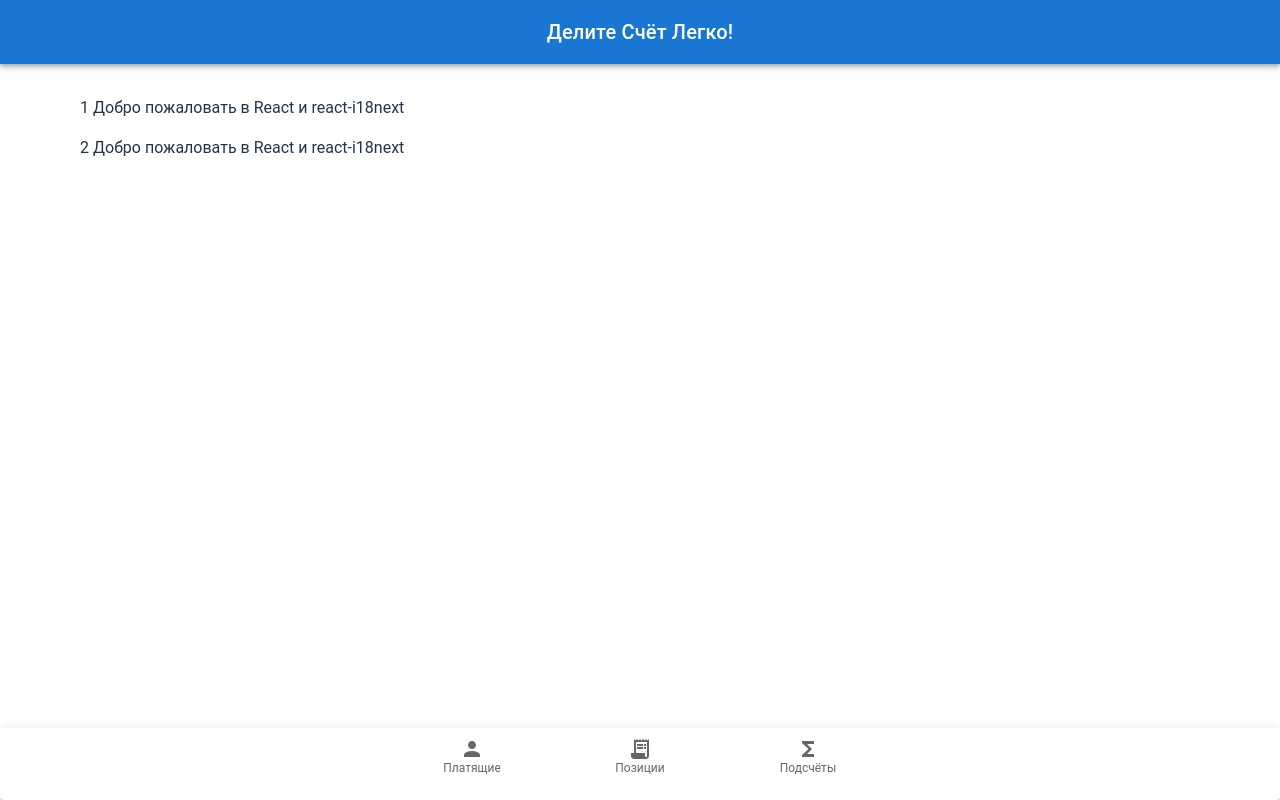
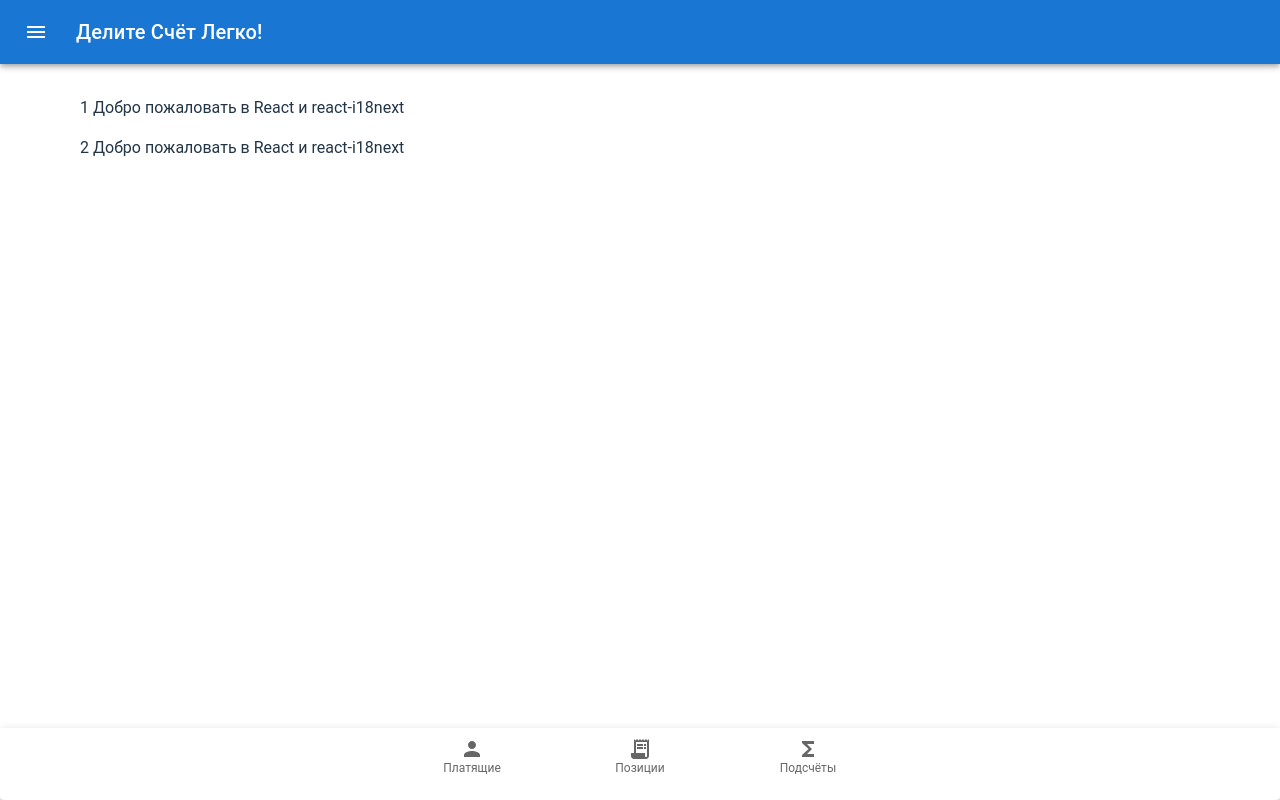
Before and after one commit to YuliyaMinsk/split-bill-easy, a React (Vite) app: page / in a window 1280 px wide. Built offline with nearby package versions, Linux system fonts and the light colour scheme; no server answers.

Commit message:
SBE-3: add button to header

```diff
--- a/src/shared/ui/header/index.tsx
+++ b/src/shared/ui/header/index.tsx
@@ -1,4 +1,5 @@
-import { AppBar, Toolbar, Typography } from '@mui/material';
+import { AppBar, IconButton, Toolbar, Typography } from '@mui/material';
+import { Menu } from '@mui/icons-material';
 import { useTranslation } from 'react-i18next';
 
 type HeaderProps = {
@@ -10,7 +11,10 @@ const Header = ({ text }: HeaderProps): JSX.Element => {
 
   return (
     <AppBar position="sticky">
-      <Toolbar sx={{ justifyContent: 'center' }}>
+      <Toolbar>
+        <IconButton size="large" edge="start" color="inherit" aria-label="menu" sx={{ mr: 2 }}>
+          <Menu />
+        </IconButton>
         <Typography variant="h6" component="h1">
           {text || t('Split Bill Easy')}
         </Typography>
```
